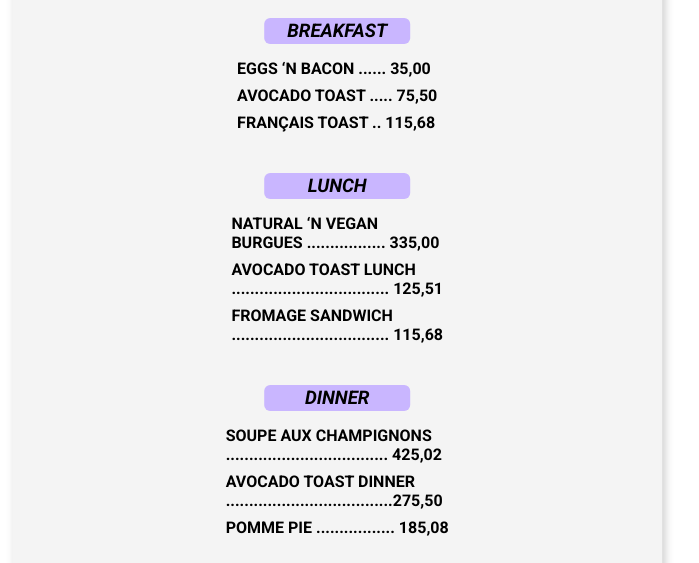
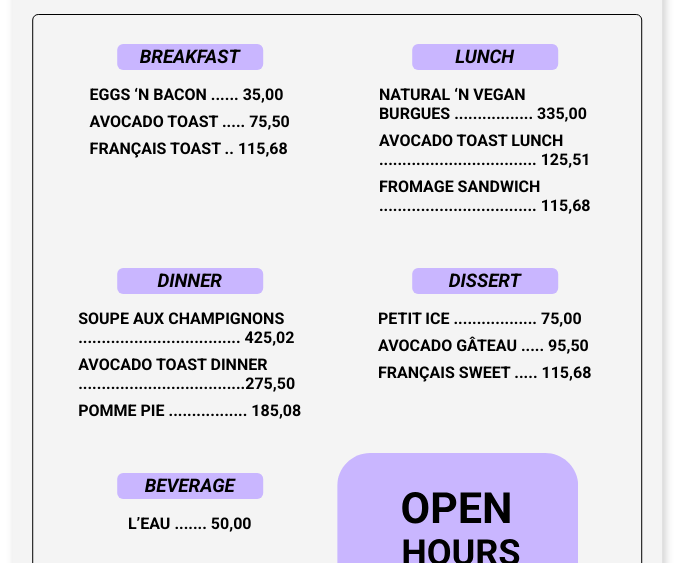
Before and after one commit to lucsamsilva/menu-ladeclaration, a plain HTML site: page index.html in a window 1280 px wide. Shown: the part 237-800 px from the top of the page, without its empty margins (304-1003 px from the left). Drawn offline with Linux system fonts and the light colour scheme; a web font is replaced by a local one.

Commit message:
add styles

```diff
--- a/cards.css
+++ b/cards.css
@@ -1,3 +1,5 @@
+
+/* card styles */
 #card-items {
 
     display: flex;
@@ -5,10 +7,11 @@
     align-items: center;
 
     padding: 12px;
-    margin: 4px ;
+    margin: 8px ;
 
 }
 
+/* header style */
 .header-item {
     width: 146px ;
     background-color: #C9B6FF;
@@ -28,6 +31,7 @@
 
 }
 
+/* Main sytles */
 .main-item {
 
     margin-bottom: 5px;
@@ -40,3 +44,17 @@
 
     font-size: 12pt;
 }
+
+main {
+    display: grid;
+    grid-template-columns: repeat(2, 1fr);
+
+    max-width: 650px;
+    width: 100%;
+
+    padding: 9px;
+    margin-top: 12px;
+
+    border: 1px solid #000;
+    border-radius: 6px;
+}
```
